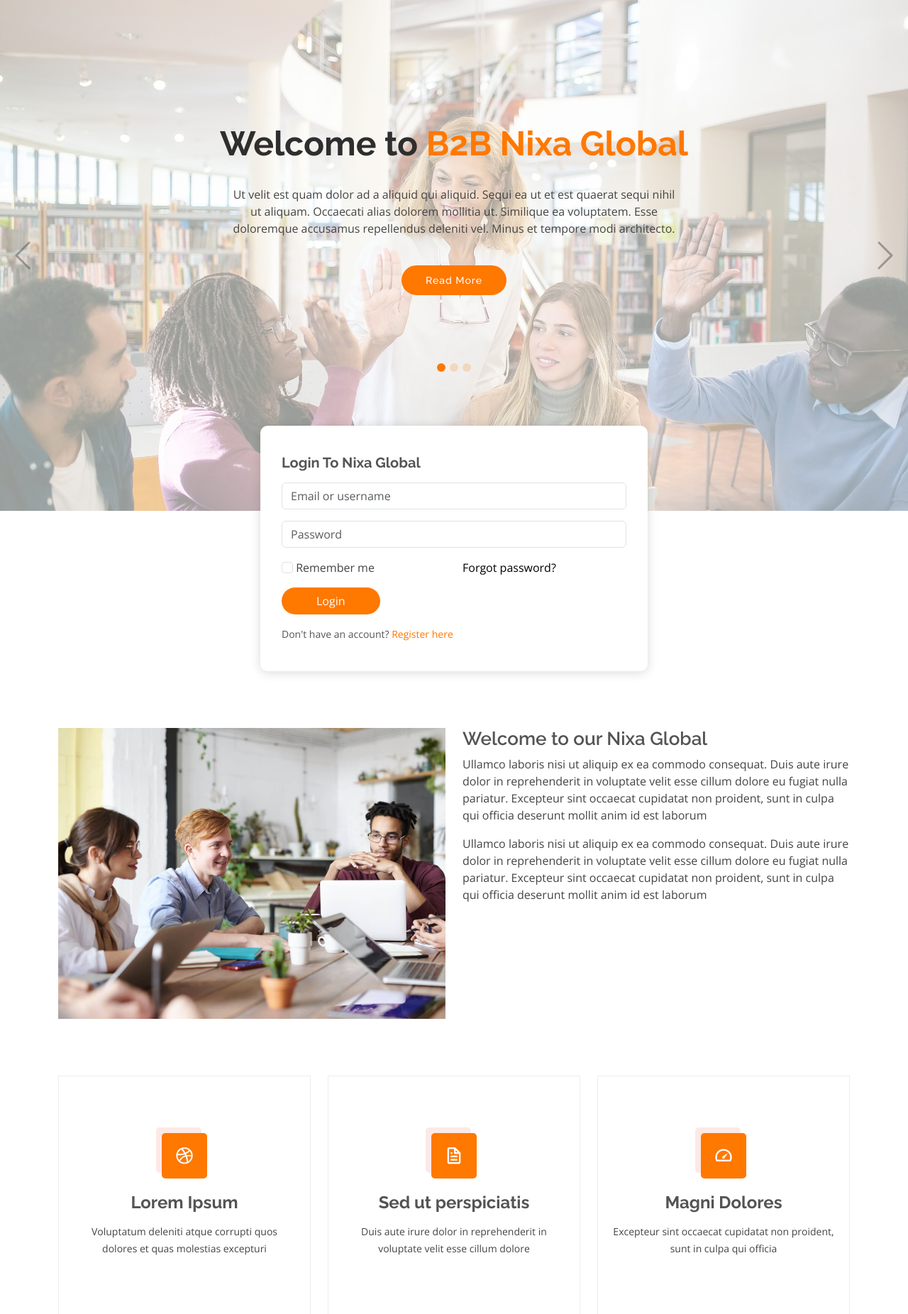
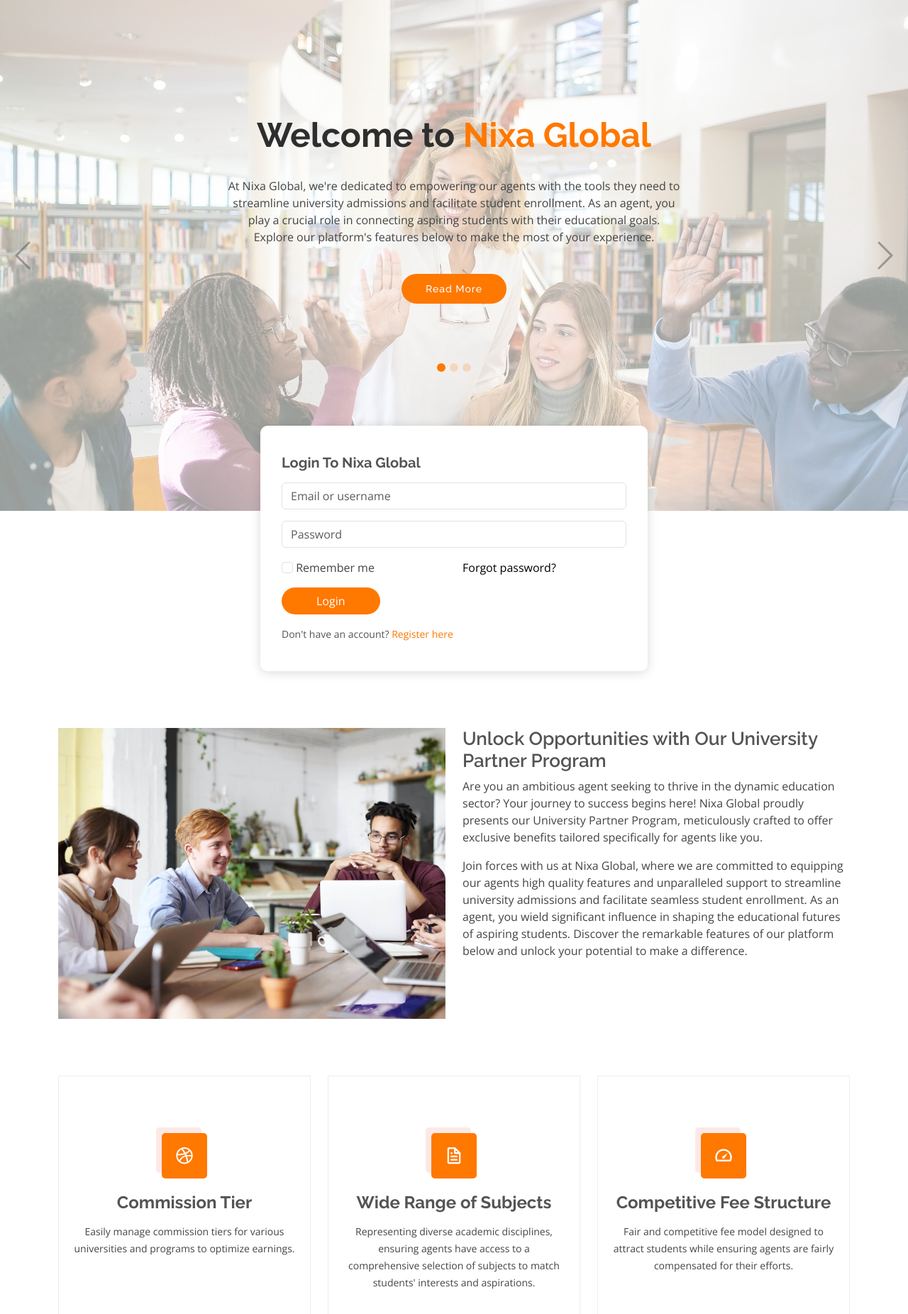
Before and after one commit to Rifat977/nixaglobal, a Django app: page / in a window 1280 px wide. Shown: the part 111-1963 px from the top of the page at 71% size. Run offline with Django 4.2, Linux system fonts and the light colour scheme; some libraries are stand-ins or nearby versions.

Commit message:
home page content update

```diff
--- a/core/custom_filters.py
+++ b/core/custom_filters.py
@@ -29,7 +29,7 @@ def get_commission_tier(university, user):
 #             if match:
 #                 total_fee_value = match.group()
 #             break
-#     return total_fee_value
+#     return int(total_fee_value)
 
 @register.filter
 def get_total_fee_value(fees):
--- a/templates/guest/index.html
+++ b/templates/guest/index.html
@@ -87,8 +87,8 @@
           <div class="carousel-item active" style="background-image:url({% static 'images/banner1.jpg' %})">
             <div class="carousel-container">
               <div class="carousel-content">
-                <h2 class="animate__animated animate__fadeInDown">Welcome to <span>B2B Nixa Global</span></h2>
-                <p class="animate__animated animate__fadeInUp">Ut velit est quam dolor ad a aliquid qui aliquid. Sequi ea ut et est quaerat sequi nihil ut aliquam. Occaecati alias dolorem mollitia ut. Similique ea voluptatem. Esse doloremque accusamus repellendus deleniti vel. Minus et tempore modi architecto.</p>
+                <h2 class="animate__animated animate__fadeInDown">Welcome to <span>Nixa Global</span></h2>
+                <p class="animate__animated animate__fadeInUp">At Nixa Global, we're dedicated to empowering our agents with the tools they need to streamline university admissions and facilitate student enrollment. As an agent, you play a crucial role in connecting aspiring students with their educational goals. Explore our platform's features below to make the most of your experience.</p>
                 <a href="" class="btn-get-started animate__animated animate__fadeInUp">Read More</a>
               </div>
             </div>
@@ -194,17 +194,15 @@
             <img src="{% static 'assets/guest/assets/img/about.jpg' %}" class="img-fluid" alt="">
           </div>
           <div class="col-lg-6 pt-4 pt-lg-0 content">
-            <h3>Welcome to our Nixa Global</h3>
-            <p>
-              Ullamco laboris nisi ut aliquip ex ea commodo consequat. Duis aute irure dolor in reprehenderit in voluptate
-              velit esse cillum dolore eu fugiat nulla pariatur. Excepteur sint occaecat cupidatat non proident, sunt in
-              culpa qui officia deserunt mollit anim id est laborum
-            </p>
-            <p>
-              Ullamco laboris nisi ut aliquip ex ea commodo consequat. Duis aute irure dolor in reprehenderit in voluptate
-              velit esse cillum dolore eu fugiat nulla pariatur. Excepteur sint occaecat cupidatat non proident, sunt in
-              culpa qui officia deserunt mollit anim id est laborum
-            </p>
+            <div class="partner-program">
+              <h3>Unlock Opportunities with Our University Partner Program</h3>
+              <p>
+                Are you an ambitious agent seeking to thrive in the dynamic education sector? Your journey to success begins here! Nixa Global proudly presents our University Partner Program, meticulously crafted to offer exclusive benefits tailored specifically for agents like you.
+              </p>
+              <p>
+                Join forces with us at Nixa Global, where we are committed to equipping our agents high quality features and unparalleled support to streamline university admissions and facilitate seamless student enrollment. As an agent, you wield significant influence in shaping the educational futures of aspiring students. Discover the remarkable features of our platform below and unlock your potential to make a difference.
+              </p>
+            </div>
           </div>
         </div>
 
@@ -219,50 +217,41 @@
           <div class="col-lg-4 col-md-6 d-flex align-items-stretch">
             <div class="icon-box">
               <div class="icon"><i class="bx bxl-dribbble"></i></div>
-              <h4><a href="">Lorem Ipsum</a></h4>
-              <p>Voluptatum deleniti atque corrupti quos dolores et quas molestias excepturi</p>
+              <h4><a href="">Commission Tier</a></h4>
+              <p>Easily manage commission tiers for various universities and programs to optimize earnings.</p>
             </div>
           </div>
 
           <div class="col-lg-4 col-md-6 d-flex align-items-stretch mt-4 mt-md-0">
             <div class="icon-box">
               <div class="icon"><i class="bx bx-file"></i></div>
-              <h4><a href="">Sed ut perspiciatis</a></h4>
-              <p>Duis aute irure dolor in reprehenderit in voluptate velit esse cillum dolore</p>
+              <h4><a href="">Wide Range of Subjects</a></h4>
+              <p>Representing diverse academic disciplines, ensuring agents have access to a comprehensive selection of subjects to match students' interests and aspirations.</p>
             </div>
           </div>
 
           <div class="col-lg-4 col-md-6 d-flex align-items-stretch mt-4 mt-lg-0">
             <div class="icon-box">
               <div class="icon"><i class="bx bx-tachometer"></i></div>
-              <h4><a href="">Magni Dolores</a></h4>
-              <p>Excepteur sint occaecat cupidatat non proident, sunt in culpa qui officia</p>
+              <h4><a href="">Competitive Fee Structure</a></h4>
+              <p>Fair and competitive fee model designed to attract students while ensuring agents are fairly compensated for their efforts.</p>
             </div>
           </div>
 
           <div class="col-lg-4 col-md-6 d-flex align-items-stretch mt-4">
             <div class="icon-box">
               <div class="icon"><i class="bx bx-world"></i></div>
-              <h4><a href="">Nemo Enim</a></h4>
-              <p>At vero eos et accusamus et iusto odio dignissimos ducimus qui blanditiis</p>
+              <h4><a href="">Streamlined Application Process</a></h4>
+              <p>Intuitive application system with real-time updates and comprehensive status tracking, simplifying the enrollment journey for agents and students alike.</p>
             </div>
           </div>
 
           <div class="col-lg-4 col-md-6 d-flex align-items-stretch mt-4">
             <div class="icon-box">
               <div class="icon"><i class="bx bx-slideshow"></i></div>
-              <h4><a href="">Dele cardo</a></h4>
-              <p>Quis consequatur saepe eligendi voluptatem consequatur dolor consequuntur</p>
+              <h4><a href="">Hassle-Free Payment Requests</a></h4>
+              <p>Prompt and secure payment request system ensuring agents receive their dues without delays or uncertainties.</p>
             </div>
-          </div>
-
-          <div class="col-lg-4 col-md-6 d-flex align-items-stretch mt-4">
-            <div class="icon-box">
-              <div class="icon"><i class="bx bx-arch"></i></div>
-              <h4><a href="">Divera don</a></h4>
-              <p>Modi nostrum vel laborum. Porro fugit error sit minus sapiente sit aspernatur</p>
-            </div>
-          </div>
 
         </div>
 
@@ -275,7 +264,7 @@
 
         <div class="section-title">
           <h2>Our Partners</h2>
-          <p>Magnam dolores commodi suscipit. Necessitatibus eius consequatur ex aliquid fuga eum quidem. Sit sint consectetur velit. Quisquam quos quisquam cupiditate. Et nemo qui impedit suscipit alias ea. Quia fugiat sit in iste officiis commodi quidem hic quas.</p>
+          <p>Partnering with Nixa Global expands your reach and visibility on a global scale. Reach new audiences, attract diverse talent, and tap into new markets as we work together to make quality education accessible to all.</p>
         </div>
 
         <div class="clients-slider swiper">
```
Also changed, not shown: templates/portal/search_program.html (+18 -0 lines), db.sqlite3.
